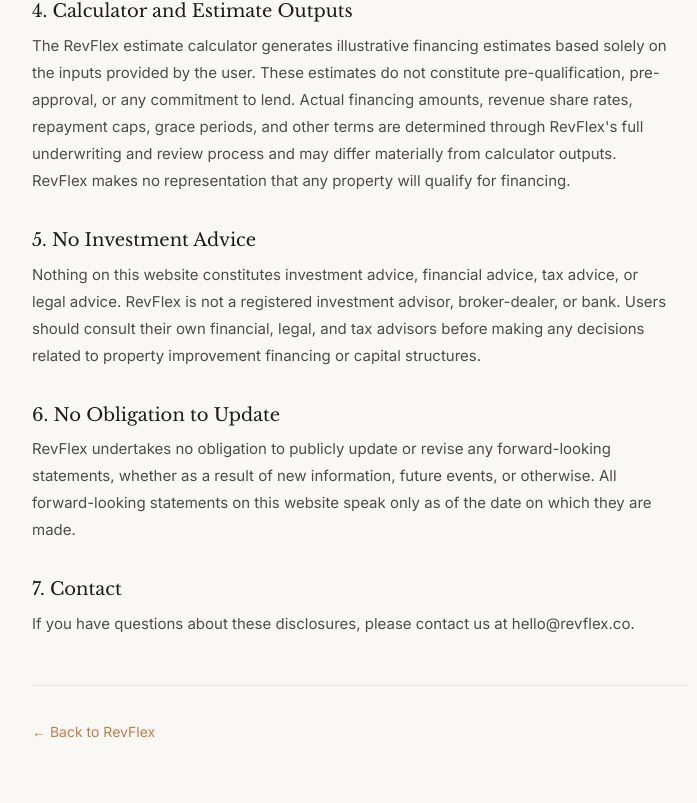
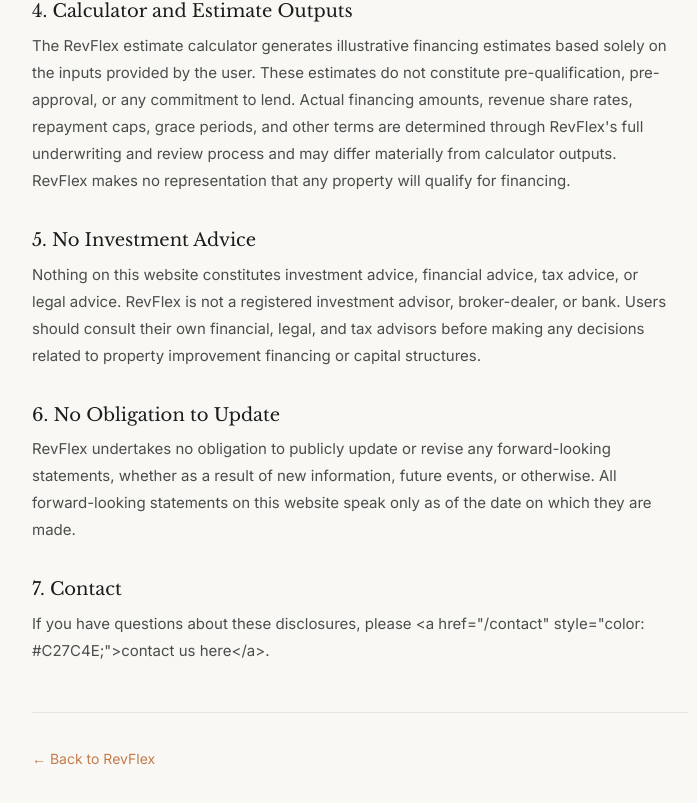
Before and after one commit to RevFlex/revflex-pip, a Next.js app: page /disclaimer in a window 1280 px wide. Shown: the part 1123-1926 px from the top of the page, without its empty margins (280-977 px from the left). Built offline with nearby package versions, Linux system fonts and the light colour scheme.

Commit message:
Update page.jsx

```diff
--- a/app/disclaimer/page.jsx
+++ b/app/disclaimer/page.jsx
@@ -26,7 +26,7 @@ export default function Disclaimer() {
     },
     {
       title: '7. Contact',
-      body: 'If you have questions about these disclosures, please contact us at hello@revflex.co.'
+      body: 'If you have questions about these disclosures, please <a href="/contact" style="color: #C27C4E;">contact us here</a>.'
     },
   ]
 
```
